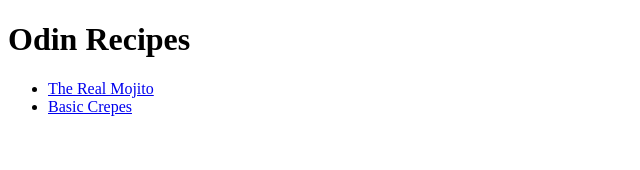
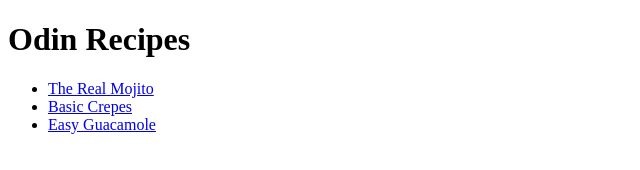
Before and after one commit to rubenpablobm/odin-recipes, a plain HTML site: page index.html in a window 1280 px wide. Shown: the whole page, without its empty margins (0-640 px from the left). Drawn offline with Linux system fonts and the light colour scheme.

Commit message:
Add link for guacamole's recipe page

```diff
--- a/index.html
+++ b/index.html
@@ -11,6 +11,7 @@
     <ul>
         <li><a href="./recipes/the-real-mojito.html">The Real Mojito</a></li>
         <li><a href="./recipes/basic-crepes.html">Basic Crepes</a></li>
+        <li><a href="./recipes/easy-guacamole.html">Easy Guacamole</a></li>
     </ul>
 </body>
 </html>
```
